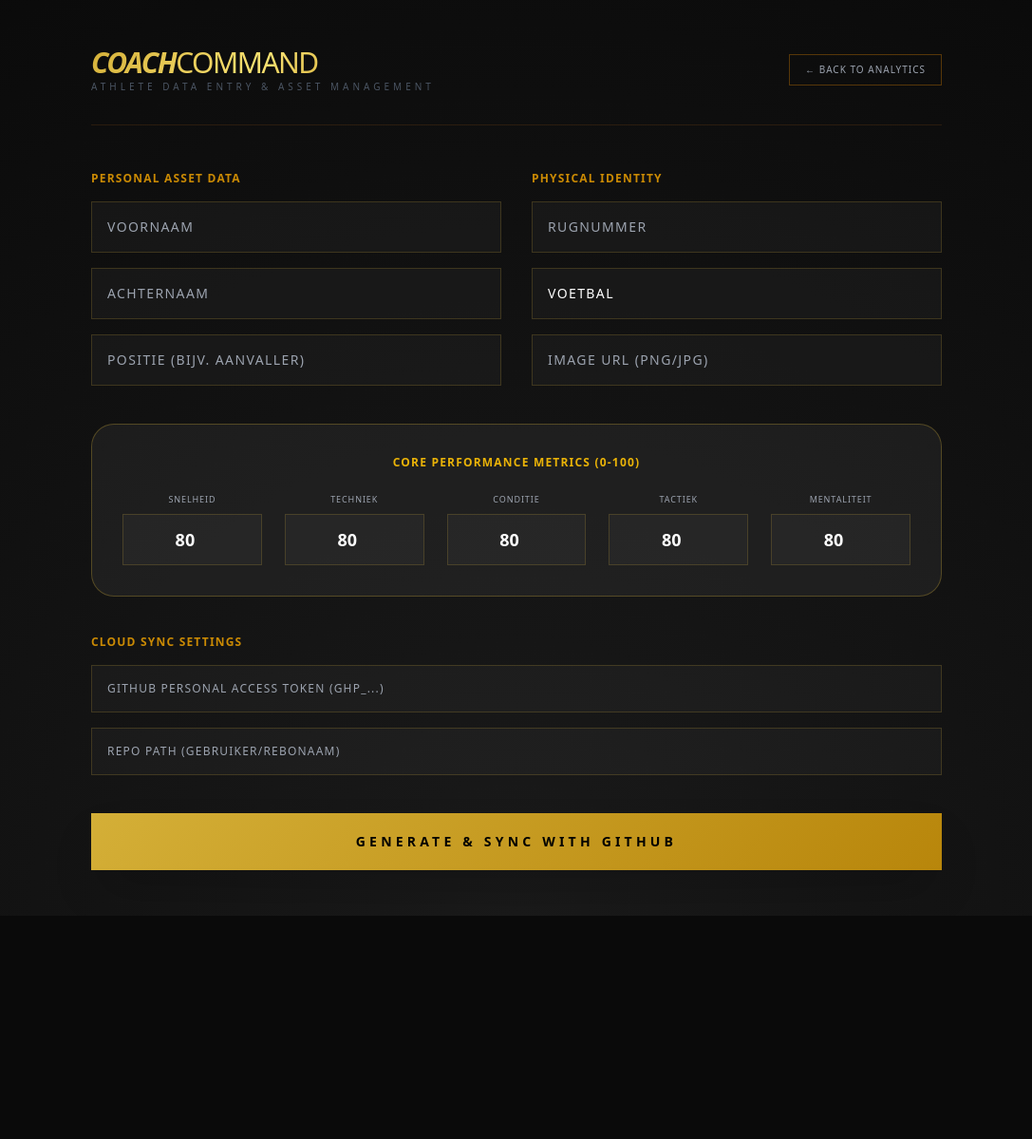
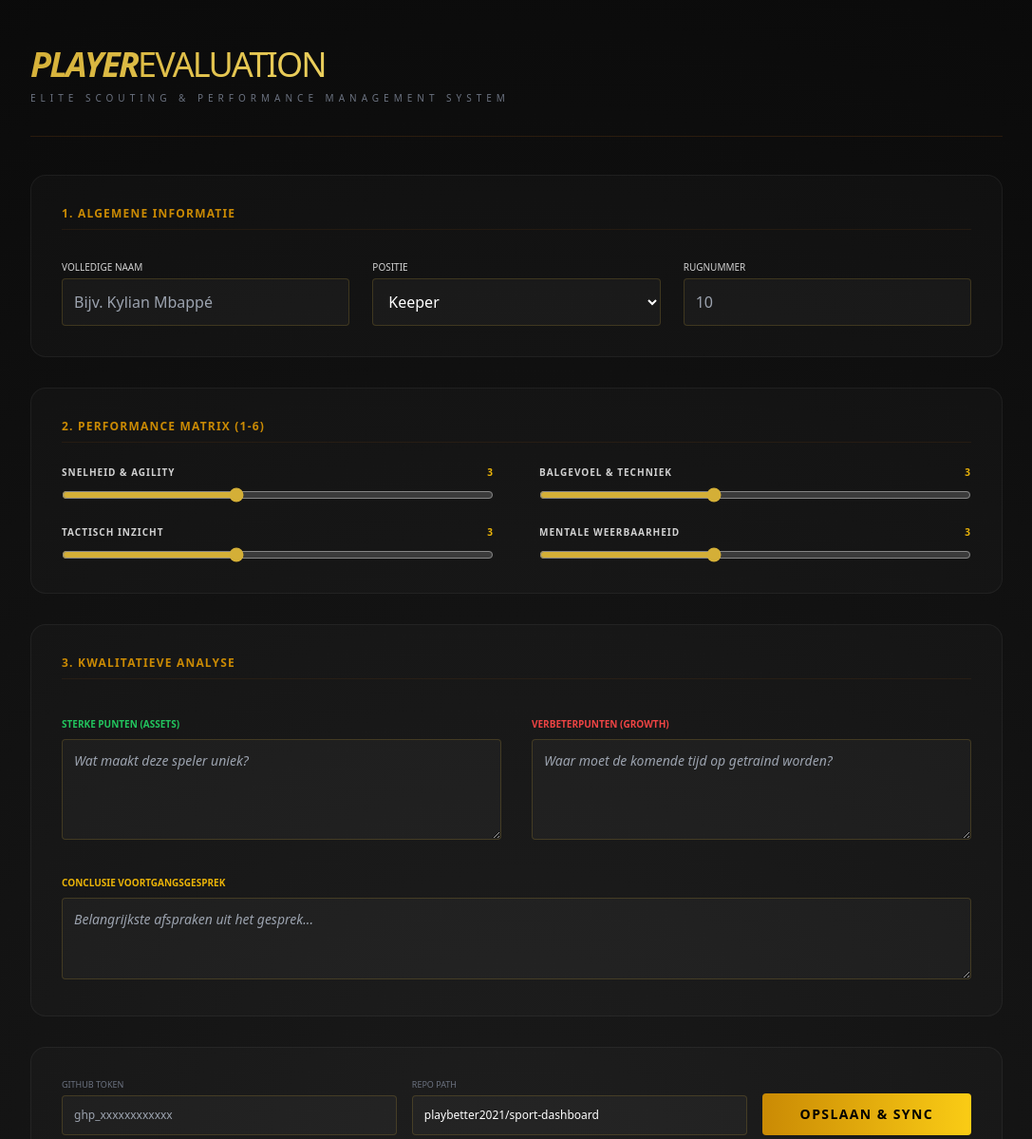
Before and after one commit to playbetter2021/sport-dashboard, a plain HTML site: page coach.html in a window 1280 px wide. Shown: the top 1199 px of the page at 95% size, without its empty margins (96-1183 px from the left). Before the commit the page ends 964 px from the top, so only its background shows below. Drawn offline with nearby package versions, Linux system fonts and the light colour scheme.

Commit message:
Update coach.html

```diff
--- a/coach.html
+++ b/coach.html
@@ -3,209 +3,187 @@
 <head>
     <meta charset="UTF-8">
     <meta name="viewport" content="width=device-width, initial-scale=1.0">
-    <title>Coach Command | Elite Gold Edition</title>
+    <title>Coach Command | Player Evaluation Elite</title>
     <script src="https://cdn.tailwindcss.com"></script>
     <style>
         :root { --gold: #D4AF37; --obsidian: #0a0a0a; }
         body {
             background-color: var(--obsidian);
             background-image: radial-gradient(circle at 50% 100%, #1a1a1a 0%, #0a0a0a 100%);
-            min-height: 100vh;
+            color: #d1d1d1;
         }
         .gold-gradient-text {
             background: linear-gradient(135deg, #D4AF37 0%, #F9E272 50%, #B8860B 100%);
             -webkit-background-clip: text;
             -webkit-text-fill-color: transparent;
         }
-        .gold-border { border: 1px solid rgba(212, 175, 55, 0.3); }
-        .input-luxe {
+        .input-field {
             background: rgba(255, 255, 255, 0.03);
             border: 1px solid rgba(212, 175, 55, 0.2);
+            padding: 0.75rem;
+            width: 100%;
+            border-radius: 4px;
             color: white;
             transition: all 0.3s ease;
         }
-        .input-luxe:focus {
-            border-color: #D4AF37;
+        .input-field:focus {
+            border-color: var(--gold);
+            outline: none;
             background: rgba(255, 255, 255, 0.07);
-            outline: none;
-            box-shadow: 0 0 15px rgba(212, 175, 55, 0.1);
         }
-        .btn-gold {
-            background: linear-gradient(135deg, #D4AF37 0%, #B8860B 100%);
-            color: black;
-            font-weight: 800;
-            letter-spacing: 2px;
-            transition: all 0.3s ease;
+        .section-card {
+            background: rgba(255, 255, 255, 0.02);
+            border: 1px solid rgba(255, 255, 255, 0.05);
+            padding: 2rem;
+            border-radius: 1rem;
         }
-        .btn-gold:hover {
-            transform: translateY(-2px);
-            box-shadow: 0 5px 20px rgba(212, 175, 55, 0.4);
+        .slider-gold {
+            accent-color: var(--gold);
+            width: 100%;
         }
     </style>
 </head>
-<body class="text-gray-400 font-sans p-6 md:p-12">
+<body class="p-4 md:p-12">
 
-    <div class="max-w-4xl mx-auto">
-        <header class="flex justify-between items-center mb-12 border-b border-yellow-900/30 pb-8">
-            <div>
-                <h1 class="text-3xl font-black italic gold-gradient-text tracking-tighter">COACH<span class="text-white not-italic font-light">COMMAND</span></h1>
-                <p class="text-[10px] uppercase tracking-[0.4em] text-gray-600">Athlete Data Entry & Asset Management</p>
-            </div>
-            <a href="index.html" class="text-[10px] uppercase tracking-widest border border-yellow-700/50 px-4 py-2 hover:bg-yellow-700/10 transition">← Back to Analytics</a>
+    <div class="max-w-5xl mx-auto">
+        <header class="mb-10 text-center md:text-left border-b border-yellow-900/30 pb-8">
+            <h1 class="text-4xl font-black italic gold-gradient-text tracking-tighter">PLAYER<span class="text-white not-italic font-light">EVALUATION</span></h1>
+            <p class="text-[10px] uppercase tracking-[0.5em] text-gray-500 mt-2">Elite Scouting & Performance Management System</p>
         </header>
 
-        <form id="coachForm" class="space-y-10">
-            <section class="grid grid-cols-1 md:grid-cols-2 gap-8">
-                <div class="space-y-4">
-                    <h3 class="text-xs font-bold uppercase tracking-widest text-yellow-600">Personal Asset Data</h3>
-                    <input type="text" id="fname" placeholder="VOORNAAM" class="w-full input-luxe p-4 rounded-none text-sm tracking-widest" required>
-                    <input type="text" id="lname" placeholder="ACHTERNAAM" class="w-full input-luxe p-4 rounded-none text-sm tracking-widest" required>
-                    <input type="text" id="role" placeholder="POSITIE (BIJV. AANVALLER)" class="w-full input-luxe p-4 rounded-none text-sm tracking-widest" required>
+        <form id="evalForm" class="space-y-8">
+
+            <div class="section-card grid grid-cols-1 md:grid-cols-3 gap-6">
+                <div class="md:col-span-3 border-b border-yellow-900/20 pb-2 mb-2">
+                    <h2 class="text-xs font-bold uppercase tracking-widest text-yellow-600">1. Algemene Informatie</h2>
                 </div>
-                <div class="space-y-4">
-                    <h3 class="text-xs font-bold uppercase tracking-widest text-yellow-600">Physical Identity</h3>
-                    <input type="number" id="number" placeholder="RUGNUMMER" class="w-full input-luxe p-4 rounded-none text-sm tracking-widest">
-                    <select id="sport" class="w-full input-luxe p-4 rounded-none text-sm tracking-widest appearance-none">
-                        <option value="voetbal">VOETBAL</option>
-                        <option value="hockey">HOCKEY</option>
-                        <option value="fitness">FITNESS</option>
+                <div>
+                    <label class="text-[10px] uppercase mb-1 block">Volledige Naam</label>
+                    <input type="text" id="playerName" class="input-field" placeholder="Bijv. Kylian Mbappé" required>
+                </div>
+                <div>
+                    <label class="text-[10px] uppercase mb-1 block">Positie</label>
+                    <select id="playerPosition" class="input-field">
+                        <option value="Keeper">Keeper</option>
+                        <option value="Verdediger">Verdediger</option>
+                        <option value="Middenvelder">Middenvelder</option>
+                        <option value="Aanvaller">Aanvaller</option>
                     </select>
-                    <input type="text" id="photo" placeholder="IMAGE URL (PNG/JPG)" class="w-full input-luxe p-4 rounded-none text-sm tracking-widest">
                 </div>
-            </section>
+                <div>
+                    <label class="text-[10px] uppercase mb-1 block">Rugnummer</label>
+                    <input type="number" id="playerNum" class="input-field" placeholder="10">
+                </div>
+            </div>
 
-            <section class="space-y-6 bg-white/5 p-8 border gold-border rounded-3xl">
-                <h3 class="text-xs font-bold uppercase tracking-widest text-center text-yellow-500 mb-4">Core Performance Metrics (0-100)</h3>
-                <div class="grid grid-cols-2 md:grid-cols-5 gap-6">
-                    <div class="text-center">
-                        <label class="text-[9px] uppercase mb-2 block tracking-widest">Snelheid</label>
-                        <input type="number" id="s_speed" value="80" class="w-full input-luxe p-3 text-center text-lg font-bold">
+            <div class="section-card">
+                <div class="border-b border-yellow-900/20 pb-2 mb-6">
+                    <h2 class="text-xs font-bold uppercase tracking-widest text-yellow-600">2. Performance Matrix (1-6)</h2>
+                </div>
+                <div class="grid grid-cols-1 md:grid-cols-2 gap-x-12 gap-y-6">
+                    <div class="flex flex-col gap-2">
+                        <div class="flex justify-between text-[10px] uppercase font-bold tracking-widest">
+                            <span>Snelheid & Agility</span>
+                            <span class="text-yellow-500" id="val_speed">3</span>
+                        </div>
+                        <input type="range" id="s_speed" min="1" max="6" value="3" class="slider-gold" oninput="val_speed.innerText = this.value">
                     </div>
-                    <div class="text-center">
-                        <label class="text-[9px] uppercase mb-2 block tracking-widest">Techniek</label>
-                        <input type="number" id="s_tech" value="80" class="w-full input-luxe p-3 text-center text-lg font-bold">
+                    <div class="flex flex-col gap-2">
+                        <div class="flex justify-between text-[10px] uppercase font-bold tracking-widest">
+                            <span>Balgevoel & Techniek</span>
+                            <span class="text-yellow-500" id="val_tech">3</span>
+                        </div>
+                        <input type="range" id="s_tech" min="1" max="6" value="3" class="slider-gold" oninput="val_tech.innerText = this.value">
                     </div>
-                    <div class="text-center">
-                        <label class="text-[9px] uppercase mb-2 block tracking-widest">Conditie</label>
-                        <input type="number" id="s_stamina" value="80" class="w-full input-luxe p-3 text-center text-lg font-bold">
+                    <div class="flex flex-col gap-2">
+                        <div class="flex justify-between text-[10px] uppercase font-bold tracking-widest">
+                            <span>Tactisch Inzicht</span>
+                            <span class="text-yellow-500" id="val_tactic">3</span>
+                        </div>
+                        <input type="range" id="s_tactic" min="1" max="6" value="3" class="slider-gold" oninput="val_tactic.innerText = this.value">
                     </div>
-                    <div class="text-center">
-                        <label class="text-[9px] uppercase mb-2 block tracking-widest">Tactiek</label>
-                        <input type="number" id="s_tactic" value="80" class="w-full input-luxe p-3 text-center text-lg font-bold">
-                    </div>
-                    <div class="text-center">
-                        <label class="text-[9px] uppercase mb-2 block tracking-widest">Mentaliteit</label>
-                        <input type="number" id="s_mental" value="80" class="w-full input-luxe p-3 text-center text-lg font-bold">
+                    <div class="flex flex-col gap-2">
+                        <div class="flex justify-between text-[10px] uppercase font-bold tracking-widest">
+                            <span>Mentale Weerbaarheid</span>
+                            <span class="text-yellow-500" id="val_mental">3</span>
+                        </div>
+                        <input type="range" id="s_mental" min="1" max="6" value="3" class="slider-gold" oninput="val_mental.innerText = this.value">
                     </div>
                 </div>
-            </section>
+            </div>
 
-            <section class="space-y-4">
-                <h3 class="text-xs font-bold uppercase tracking-widest text-yellow-600">Cloud Sync Settings</h3>
-                <input type="password" id="ghToken" placeholder="GITHUB PERSONAL ACCESS TOKEN (GHP_...)" class="w-full input-luxe p-4 rounded-none text-xs tracking-widest" required>
-                <input type="text" id="ghRepo" placeholder="REPO PATH (GEBRUIKER/REBONAAM)" class="w-full input-luxe p-4 rounded-none text-xs tracking-widest" required>
-            </section>
+            <div class="section-card grid grid-cols-1 md:grid-cols-2 gap-8">
+                <div class="md:col-span-2 border-b border-yellow-900/20 pb-2 mb-2">
+                    <h2 class="text-xs font-bold uppercase tracking-widest text-yellow-600">3. Kwalitatieve Analyse</h2>
+                </div>
+                <div>
+                    <label class="text-[10px] uppercase mb-2 block font-bold text-green-500">Sterke Punten (Assets)</label>
+                    <textarea id="strengths" rows="4" class="input-field italic text-sm" placeholder="Wat maakt deze speler uniek?"></textarea>
+                </div>
+                <div>
+                    <label class="text-[10px] uppercase mb-2 block font-bold text-red-500">Verbeterpunten (Growth)</label>
+                    <textarea id="weaknesses" rows="4" class="input-field italic text-sm" placeholder="Waar moet de komende tijd op getraind worden?"></textarea>
+                </div>
+                <div class="md:col-span-2">
+                    <label class="text-[10px] uppercase mb-2 block font-bold text-yellow-500">Conclusie Voortgangsgesprek</label>
+                    <textarea id="notes" rows="3" class="input-field italic text-sm" placeholder="Belangrijkste afspraken uit het gesprek..."></textarea>
+                </div>
+            </div>
 
-            <button type="submit" class="w-full btn-gold py-5 rounded-none shadow-2xl uppercase tracking-[0.3em] text-sm">
-                Generate & Sync with GitHub
-            </button>
+            <div class="section-card">
+                <div class="flex flex-col md:flex-row gap-4 items-end">
+                    <div class="flex-1 w-full">
+                        <label class="text-[9px] uppercase mb-1 block text-gray-500">GitHub Token</label>
+                        <input type="password" id="ghToken" class="input-field text-xs" placeholder="ghp_xxxxxxxxxxxx">
+                    </div>
+                    <div class="flex-1 w-full">
+                        <label class="text-[9px] uppercase mb-1 block text-gray-500">Repo Path</label>
+                        <input type="text" id="ghRepo" class="input-field text-xs" value="playbetter2021/sport-dashboard">
+                    </div>
+                    <button type="submit" class="bg-gradient-to-r from-yellow-600 to-yellow-400 text-black font-black uppercase tracking-widest py-3 px-10 rounded text-sm hover:scale-105 transition duration-300 w-full md:w-auto">
+                        Opslaan & Sync
+                    </button>
+                </div>
+            </div>
+
         </form>
-
-        <div id="outputContainer" class="mt-12 hidden">
-            <div class="bg-yellow-900/20 border border-yellow-600/50 p-6 rounded-2xl">
-                <div class="flex justify-between items-center mb-4">
-                    <span id="syncStatus" class="text-[10px] text-yellow-500 font-bold uppercase tracking-widest italic">Ready for Deployment</span>
-                    <button onclick="copyToClipboard()" class="text-[9px] bg-yellow-600 text-black px-3 py-1 font-bold hover:bg-yellow-400 transition">COPY DATA</button>
-                </div>
-                <textarea id="jsonOutput" readonly class="w-full h-48 bg-black/50 text-yellow-200 p-6 font-mono text-xs border border-yellow-900/50 outline-none rounded-xl"></textarea>
-            </div>
-        </div>
     </div>
 
     <script>
-        document.getElementById('coachForm').addEventListener('submit', async (e) => {
+        document.getElementById('evalForm').addEventListener('submit', async (e) => {
             e.preventDefault();
 
-            const token = document.getElementById('ghToken').value;
-            const repo = document.getElementById('ghRepo').value;
-            const filePath = "data/players.json";
+            const btn = e.target.querySelector('button');
+            btn.innerText = "Bezig met Sync...";
 
-            // 1. Maak het speler object aan
             const playerEntry = {
-                id: "p_" + Math.random().toString(36).substr(2, 9),
-                sport: document.getElementById('sport').value,
+                id: "p_" + Date.now(),
                 bio: {
-                    name: (document.getElementById('fname').value + " " + document.getElementById('lname').value).toUpperCase(),
-                    photo: document.getElementById('photo').value || "https://via.placeholder.com/400x600/0a0a0a/D4AF37?text=ELITE+ASSET",
-                    birthDate: "2000-01-01",
-                    number: document.getElementById('number').value,
-                    role: document.getElementById('role').value.toUpperCase(),
-                    label: "ELITE"
+                    name: document.getElementById('playerName').value.toUpperCase(),
+                    role: document.getElementById('playerPosition').value,
+                    number: document.getElementById('playerNum').value
                 },
-                stats: {
-                    "Snelheid": parseInt(document.getElementById('s_speed').value),
-                    "Techniek": parseInt(document.getElementById('s_tech').value),
-                    "Conditie": parseInt(document.getElementById('s_stamina').value),
-                    "Tactiek": parseInt(document.getElementById('s_tactic').value),
-                    "Mentaliteit": parseInt(document.getElementById('s_mental').value)
+                scores: {
+                    speed: document.getElementById('s_speed').value,
+                    tech: document.getElementById('s_tech').value,
+                    tactic: document.getElementById('s_tactic').value,
+                    mental: document.getElementById('s_mental').value
                 },
-                history: [parseInt(document.getElementById('s_stamina').value)],
-                status: "ACTIVE"
+                analysis: {
+                    strengths: document.getElementById('strengths').value,
+                    weaknesses: document.getElementById('weaknesses').value,
+                    notes: document.getElementById('notes').value
+                },
+                date: new Date().toLocaleDateString('nl-NL')
             };
 
-            // Toon de JSON in de UI
-            document.getElementById('outputContainer').classList.remove('hidden');
-            document.getElementById('jsonOutput').value = JSON.stringify(playerEntry, null, 2);
-            document.getElementById('syncStatus').innerText = "SYNCHRONISEREN...";
+            // Hier komt de GitHub Sync logica (zoals in de vorige stappen uitgelegd)
+            // ... fetch(url) -> atob() -> push -> btoa() -> fetch(PUT) ...
 
-            try {
-                // 2. Haal de huidige lijst op van GitHub
-                const url = `https://api.github.com/repos/${repo}/contents/${filePath}`;
-                const res = await fetch(url, {
-                    headers: { "Authorization": `token ${token}` }
-                });
-
-                if(!res.ok) throw new Error("Kan players.json niet vinden op GitHub.");
-                const fileData = await res.json();
-
-                // Decodeer de huidige inhoud (Base64 -> String -> JSON)
-                let currentPlayers = JSON.parse(atob(fileData.content));
-                currentPlayers.push(playerEntry);
-
-                // 3. Schrijf de nieuwe lijst terug naar GitHub
-                const updateRes = await fetch(url, {
-                    method: "PUT",
-                    headers: {
-                        "Authorization": `token ${token}`,
-                        "Content-Type": "application/json"
-                    },
-                    body: JSON.stringify({
-                        message: `Coach Command: Added ${playerEntry.bio.name}`,
-                        content: btoa(unescape(encodeURIComponent(JSON.stringify(currentPlayers, null, 2)))),
-                        sha: fileData.sha
-                    })
-                });
-
-                if(updateRes.ok) {
-                    document.getElementById('syncStatus').innerText = "SUCCESS: ASSET SYNCED TO CLOUD";
-                    alert("Elite Asset succesvol opgeslagen op GitHub!");
-                } else {
-                    throw new Error("Update mislukt.");
-                }
-            } catch (error) {
-                document.getElementById('syncStatus').innerText = "SYNC FAILED";
-                alert("Fout: " + error.message);
-            }
-
-            window.scrollTo({ top: document.body.scrollHeight, behavior: 'smooth' });
+            console.log("Data klaar voor verzending:", playerEntry);
+            alert("Evaluatie opgeslagen voor " + playerEntry.bio.name);
+            btn.innerText = "Opslaan & Sync";
         });
-
-        function copyToClipboard() {
-            const copyText = document.getElementById("jsonOutput");
-            copyText.select();
-            document.execCommand("copy");
-            alert("Elite Asset Data gekopieerd!");
-        }
     </script>
 </body>
 </html>
```
